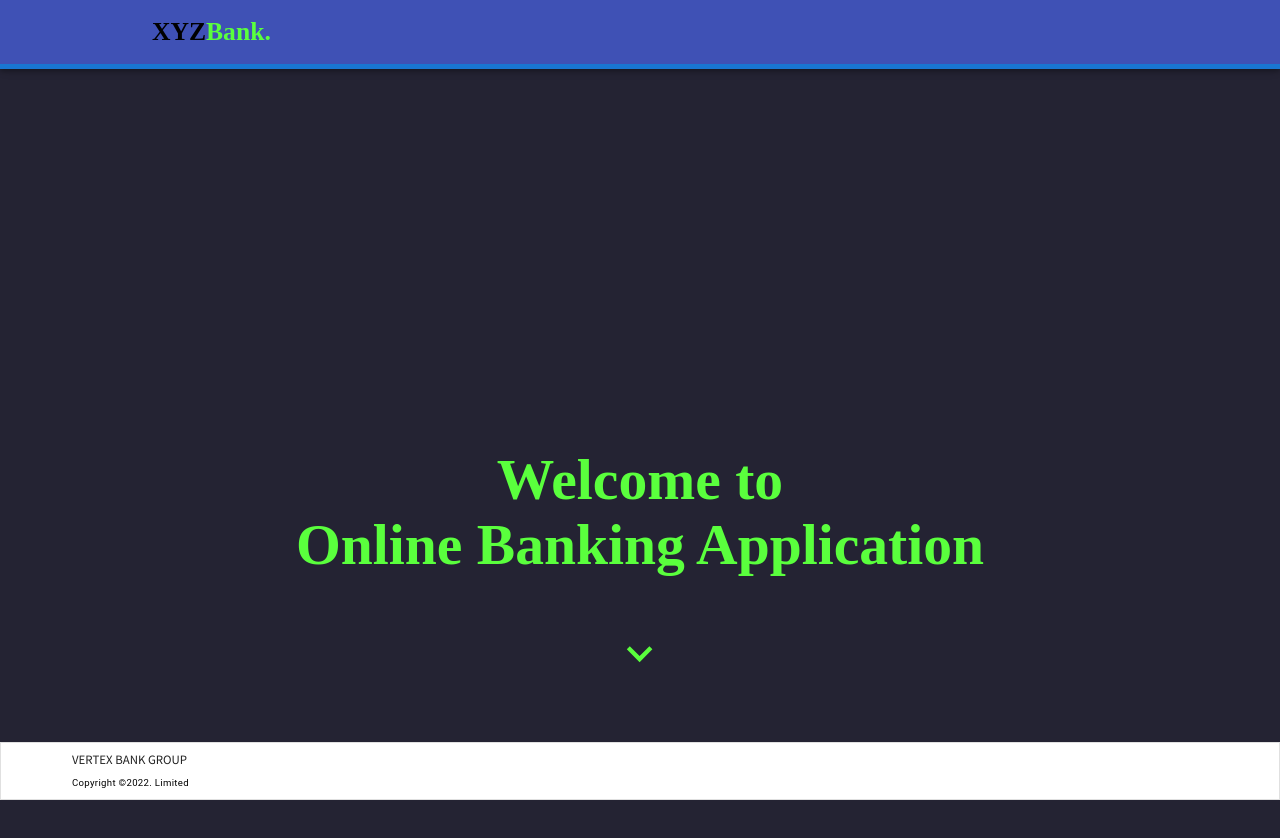
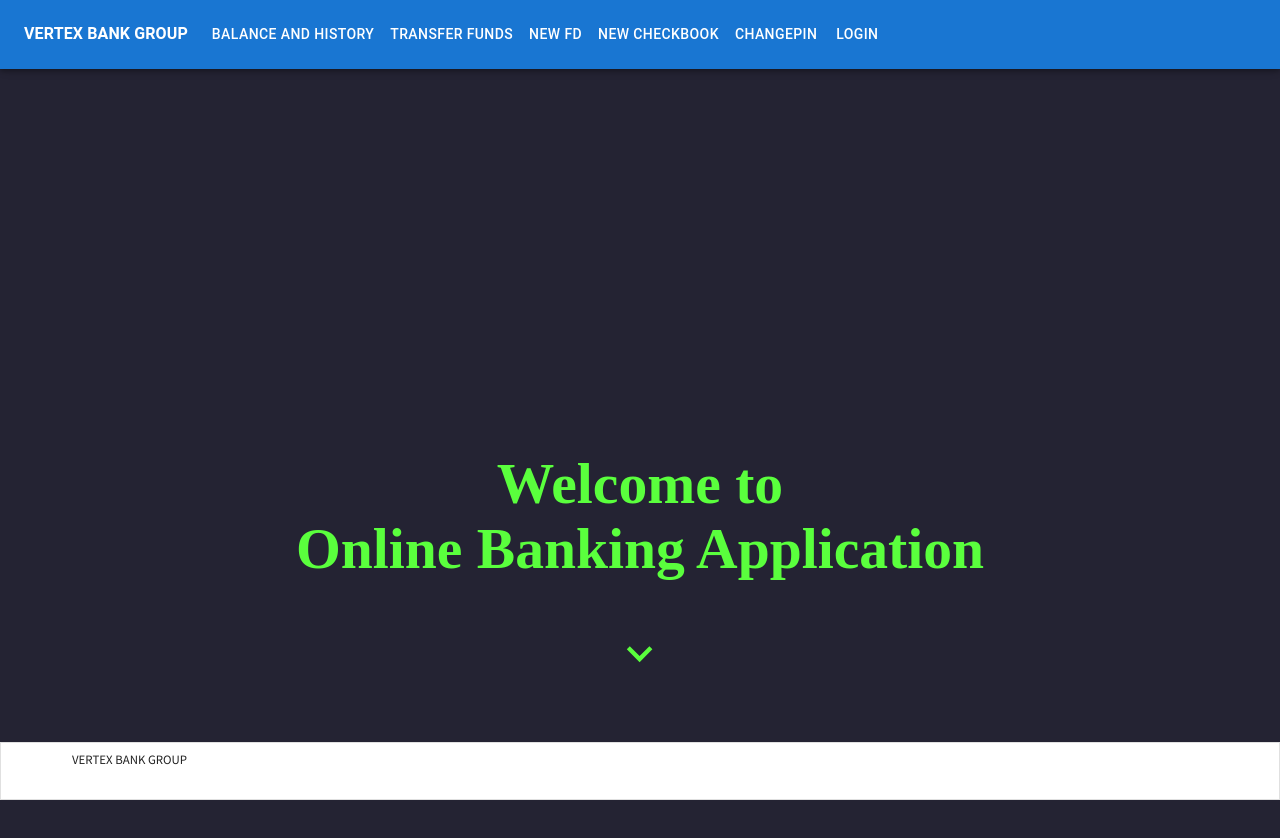
Before and after one commit to madalatrivedh20/Online-Banking-Capstone, a React (Create React App) app: page / in a window 1280 px wide. Shown: the top 838 px of the page. Built offline with nearby package versions, Linux system fonts and the light colour scheme; data requests are answered from the project's data file.

Commit message:
Fixed bugs

```diff
--- a/package.json
+++ b/package.json
@@ -5,8 +5,11 @@
   "dependencies": {
     "@emotion/react": "^11.10.5",
     "@emotion/styled": "^11.10.5",
+    "@material-ui/core": "^4.12.4",
+    "@material-ui/styles": "^4.11.5",
     "@mui/icons-material": "^5.10.9",
     "@mui/material": "^5.10.12",
+    "@mui/styles": "^5.10.10",
     "@testing-library/jest-dom": "^5.16.5",
     "@testing-library/react": "^13.4.0",
     "@testing-library/user-event": "^13.5.0",
@@ -19,8 +22,10 @@
     "react-dom": "^18.2.0",
     "react-router-dom": "^6.4.3",
     "react-scripts": "5.0.1",
+    "react-scroll": "^1.8.8",
     "react-toastify": "^9.1.1",
     "sort-by": "^1.2.0",
+    "tss-react": "^4.4.4",
     "uuidv4": "^6.2.13",
     "validator": "^13.7.0",
     "web-vitals": "^2.1.4"
--- a/src/App.js
+++ b/src/App.js
@@ -1,6 +1,12 @@
 
 import './App.css';
 import 'react-toastify/dist/ReactToastify.css';
+
+// import { ThemeProvider, createTheme } from '@mui/material/styles';
+import { createTheme, ThemeProvider } from "@material-ui/core/styles";
+
+import { CacheProvider } from '@emotion/react';
+import createCache from '@emotion/cache';
 
 import Login from './components/Login';
 import Registration from './components/Registration';
@@ -27,6 +33,12 @@ import {
 
 import { getAllUsers } from './service/api';
 
+export const myTheme = createTheme();
+
+export const muiCache = createCache({
+  key: 'mui',
+  prepend: true,
+});
 
 
 function App() {
@@ -49,7 +61,8 @@ function App() {
   }, []);
 
   return (
-    <>
+    <CacheProvider value={muiCache}>
+      <ThemeProvider theme={myTheme}>
         <ToastContainer />
         <Router>
           <Navbar />
@@ -87,7 +100,8 @@ function App() {
           </div>
           <Footer />
         </Router>
-    </>
+      </ThemeProvider>
+    </CacheProvider>
   );
 }
 
--- a/src/components/Home.js
+++ b/src/components/Home.js
@@ -1,8 +1,10 @@
 import React, { useEffect, useState } from 'react';
-import { makeStyles } from '@material-ui/core/styles';
-import { AppBar, IconButton, Toolbar, Collapse } from '@material-ui/core';
-import ExpandMoreIcon from '@material-ui/icons/ExpandMore';
+import { makeStyles } from '@mui/styles';
+import { AppBar, IconButton, Toolbar, Collapse } from '@mui/material';
+import ExpandMoreIcon from '@mui/icons-material/ExpandMore';
 import { Link as Scroll } from 'react-scroll';
+
+import { myTheme } from '../App';
 
 const useStyles = makeStyles((theme) => ({
   root: {
@@ -43,21 +45,24 @@ const useStyles = makeStyles((theme) => ({
     fontSize: '4rem',
   },
 }));
+
 export default function Header() {
-  const classes = useStyles();
+  const classes = useStyles(myTheme);
   const [checked, setChecked] = useState(false);
+
   useEffect(() => {
     setChecked(true);
   }, []);
-  return (
+
+  return classes && (
     <div className={classes.root} id="header">
-      <AppBar className={classes.appbar} elevation={0}>
+      {/* <AppBar className={classes.appbar} elevation={0}>
         <Toolbar className={classes.appbarWrapper}>
           <h1 className={classes.appbarTitle}>
-            XYZ<span className={classes.colorText}>Bank.</span>
+            Vertex {" "}<span className={classes.colorText}>Bank</span>
           </h1>
         </Toolbar>
-      </AppBar>
+      </AppBar> */}
 
       <Collapse
         in={checked}
```
Also changed, not shown: 1 other file (tests, documents, lock files or other folders). Lines whose indentation alone changed are shown as unchanged.
